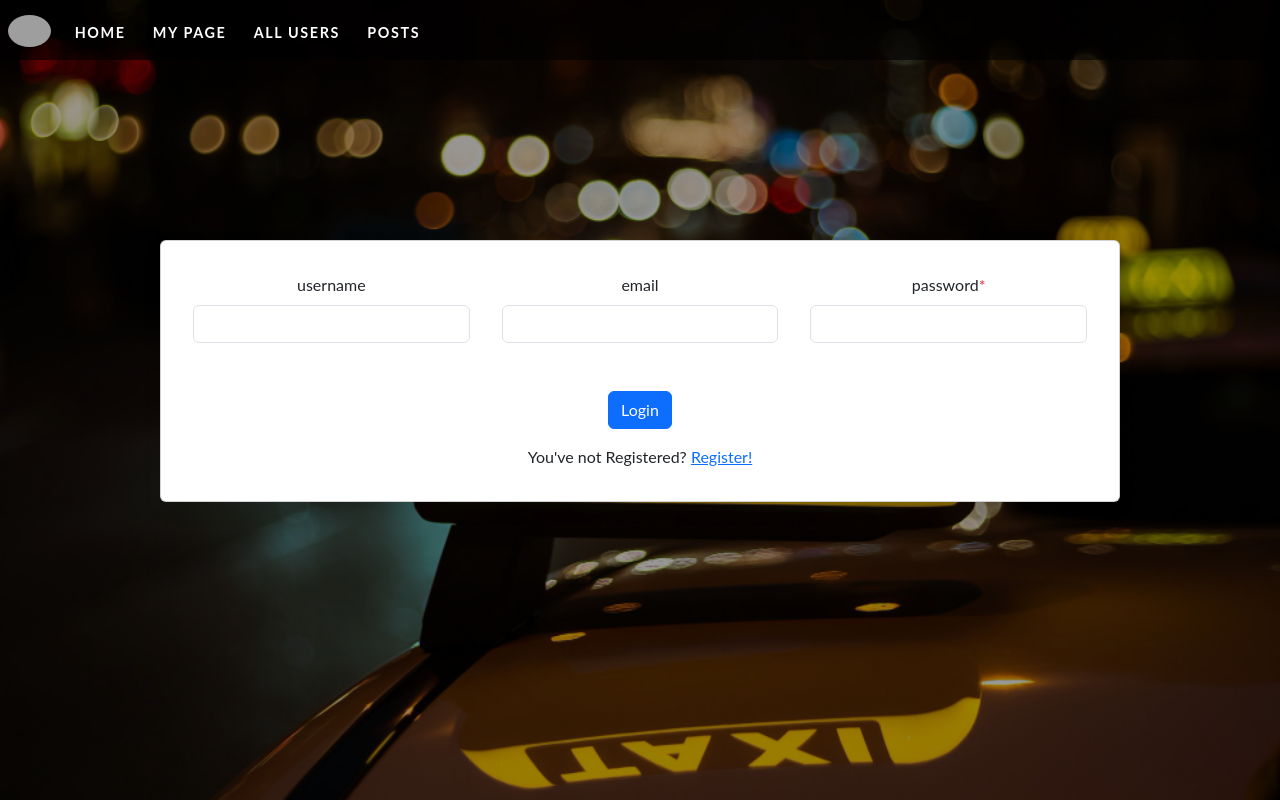
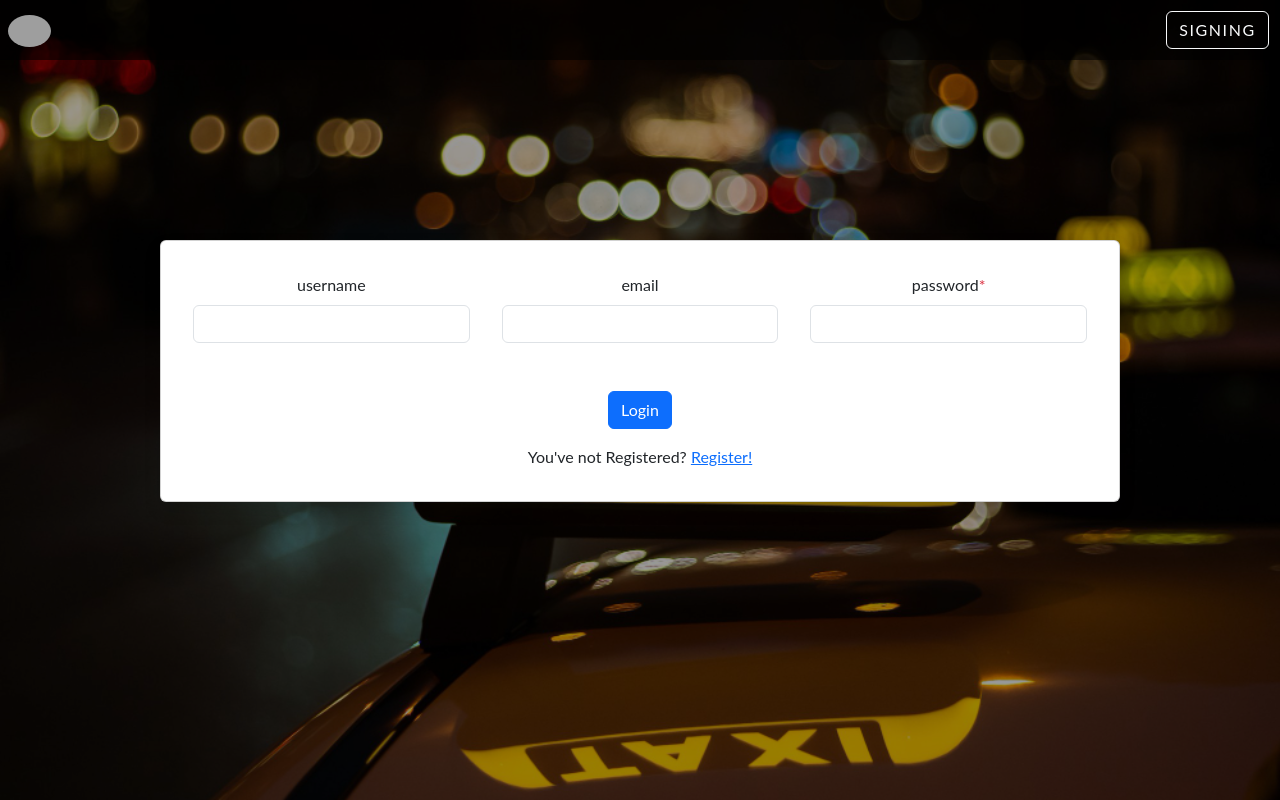
Before and after one commit to Amin-Mashayekhan/Snap-React-App, a React (Vite) app: page /login in a window 1280 px wide. Built offline with nearby package versions, Linux system fonts and the light colour scheme; grey boxes are pictures that could not be loaded.

Commit message:
Update Sidebar.tsx

```diff
--- a/src/components/Sidebar.tsx
+++ b/src/components/Sidebar.tsx
@@ -1,10 +1,15 @@
 // import { Link, NavLink } from 'react-router-dom'
+
 import { Link } from 'react-router-dom';
-// import Nav from 'react-bootstrap/esm/Nav'
-// import { Navbar } from 'react-bootstrap'
 import { UserContext } from '../contexts/UserProvider';
 import logo from './../assets/images/logo.jpg';
 import { useContext } from 'react';
+
+// import Nav from 'react-bootstrap/esm/Nav'
+// import { Navbar } from 'react-bootstrap'
+
+
+
 
 export default function Sidebar() {
 
@@ -19,18 +24,36 @@ export default function Sidebar() {
         <span className="navbar-toggler-icon" />
       </div>
       <div className="collapse navbar-collapse" id="navbarResponsive">
-        <ul className="navbar-nav ml-auto">
-          <li className="nav-itam">
+        <ul className="navbar-nav w-100">
+          {
+            user.token && (
+              <>
+                <li className="nav-item">
                   <Link to='/' className="nav-link" >Home</Link>
                 </li>
-          <li className="nav-itam">
+                <li className="nav-item">
                   <Link to={`/user/${user.username}`} className="nav-link" >My Page</Link>
                 </li>
-          <li className="nav-itam">
+                <li className="nav-item">
                   <Link to='/users' className="nav-link" >All Users</Link>
                 </li>
-          <li className="nav-itam">
+                {/* <li className="nav-item">
                   <Link to='/feed' className="nav-link" >Posts</Link>
+                </li> */}
+                <li className="nav-item">
+                  <Link to='/country' className="nav-link" >Country (API)</Link>
+                </li>
+              </>
+            )
+          }
+          <li className="nav-item d-flex align-items-end ms-auto">
+            {
+              user.token ? (
+                <Link to='/logout' className=" btn btn-outline-light" >Logout</Link>
+              ) : (
+                <Link to='/login' className=" btn btn-outline-light" >Signing</Link>
+              )
+            }
           </li>
         </ul>
       </div>
```
Lines whose indentation alone changed are shown as unchanged.
